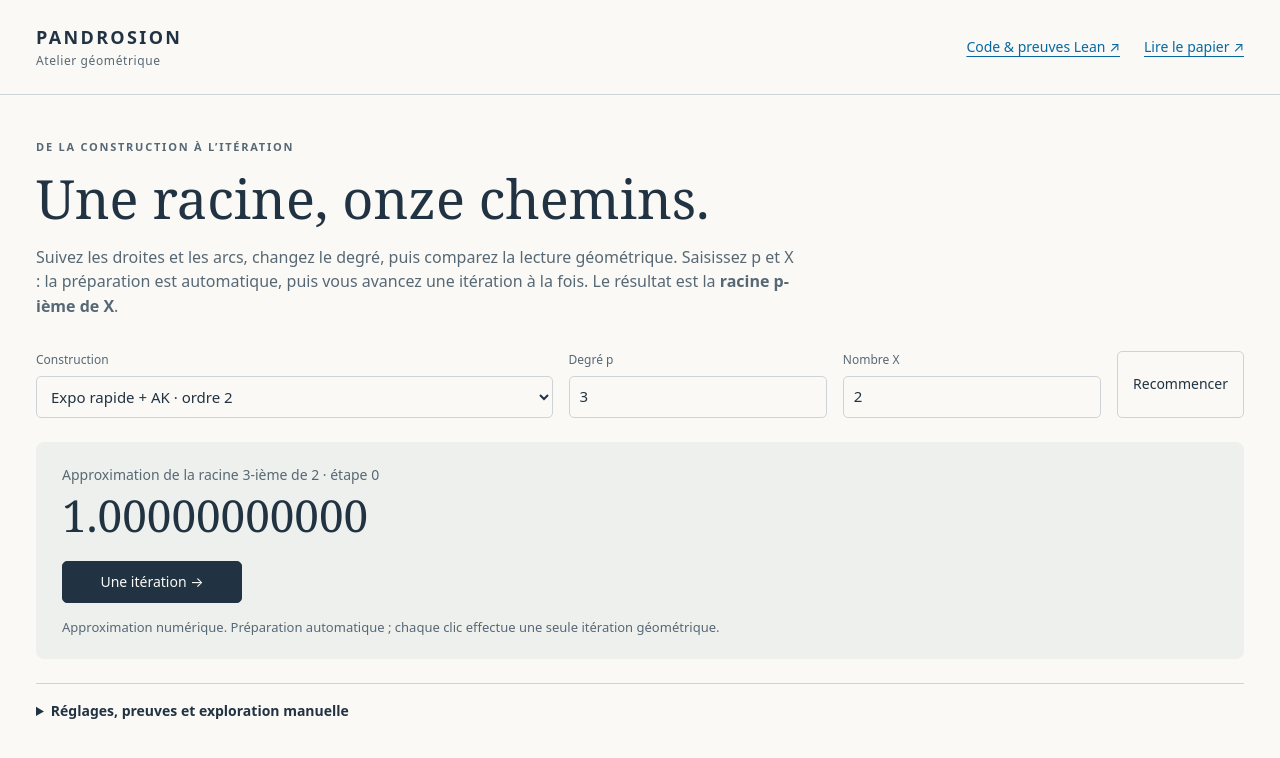
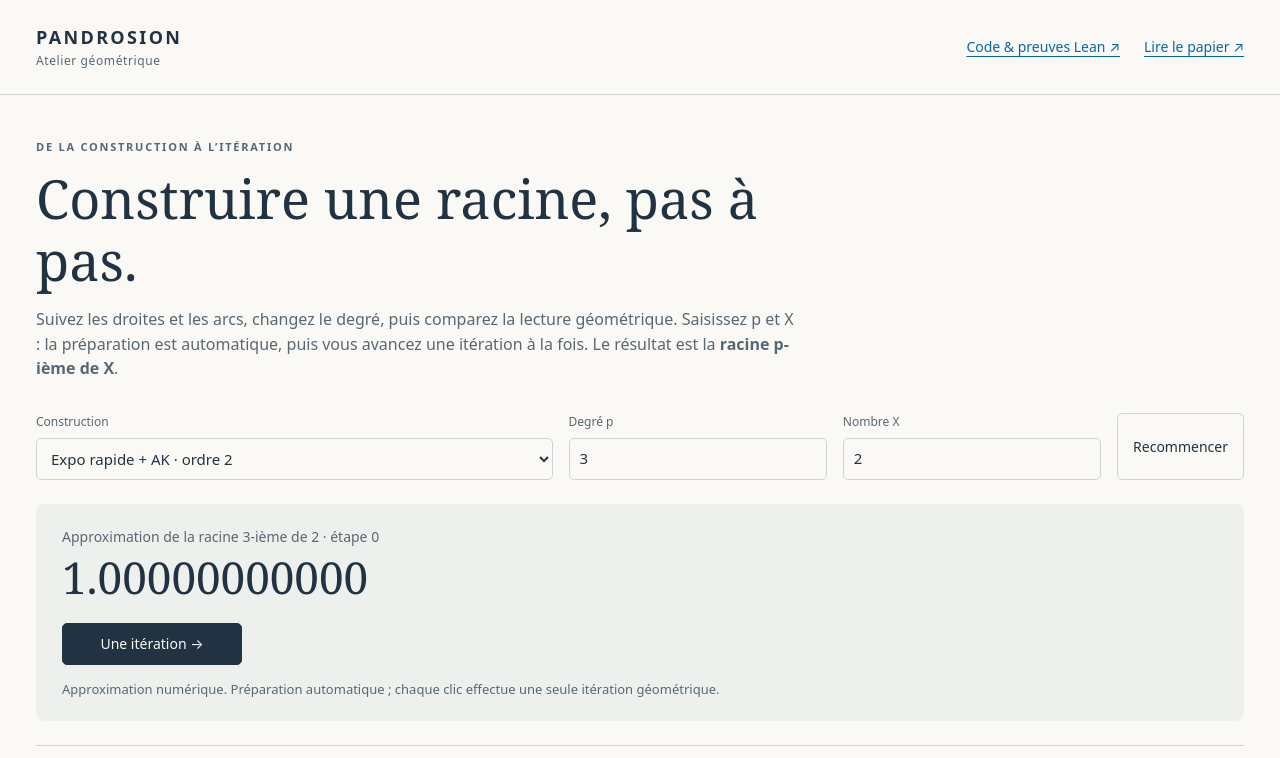
Before and after one commit to ivan-fr/pandrosion, a website with bundled scripts: page docs/index.html in a window 1280 px wide. Shown: the top 758 px of the page. Built offline with nearby package versions, Linux system fonts and the light colour scheme.

Commit message:
Simplify the geometry gallery heading

```diff
--- a/docs/index.html
+++ b/docs/index.html
@@ -1,10 +1,10 @@
 <!doctype html>
 <html lang="fr">
-<head><meta charset="utf-8"><meta name="viewport" content="width=device-width, initial-scale=1"><meta name="description" content="Explorez onze constructions géométriques de racines : Pandrosion, pinceaux, arcs et cercle fixe."><title>Pandrosion — Atelier géométrique</title><link rel="stylesheet" href="style.css"></head>
+<head><meta charset="utf-8"><meta name="viewport" content="width=device-width, initial-scale=1"><meta name="description" content="Explorez les constructions géométriques de racines : Pandrosion, pinceaux, arcs et cercle fixe."><title>Pandrosion — Atelier géométrique</title><link rel="stylesheet" href="style.css"></head>
 <body>
 <header><a class="brand" href="./">PANDROSION <span>Atelier géométrique</span></a><nav aria-label="Ressources"><a href="https://github.com/ivan-fr/pandrosion">Code & preuves Lean ↗</a><a href="https://github.com/ivan-fr/pandrosion/blob/main/paper/reciprocal_geometry_v20/Reciprocal_Root_Geometry_v20.pdf">Lire le papier ↗</a></nav></header>
 <main>
-<div class="intro"><p class="eyebrow">DE LA CONSTRUCTION À L’ITÉRATION</p><h1>Une racine, onze chemins.</h1><p>Suivez les droites et les arcs, changez le degré, puis comparez la lecture géométrique. Saisissez p et X : la préparation est automatique, puis vous avancez une itération à la fois. Le résultat est la <strong>racine p-ième de X</strong>.</p></div>
+<div class="intro"><p class="eyebrow">DE LA CONSTRUCTION À L’ITÉRATION</p><h1>Construire une racine, pas à pas.</h1><p>Suivez les droites et les arcs, changez le degré, puis comparez la lecture géométrique. Saisissez p et X : la préparation est automatique, puis vous avancez une itération à la fois. Le résultat est la <strong>racine p-ième de X</strong>.</p></div>
 <section class="controls" aria-label="Paramètres de la construction">
 <label class="method">Construction<select id="method"><optgroup label="Protocoles V20"><option value="AK">Pandrosion AK · ordre 2 · p ≤ 32</option><option value="AD">Pandrosion AD · ordre 3 · p ≤ 32</option><option value="projective">AD projectif [2/1] · ordre 4 · p ≤ 32</option><option value="arc">AD à arc décentré · ordre 5 · p ≤ 32</option><option value="halley">Pinceaux + Halley · ordre 3</option><option value="pade">Pinceaux + Padé [2/2] · ordre 5</option><option value="circle">Cercle fixe inverse [2/2] · ordre 5</option></optgroup><optgroup label="Explorations · exponentiation binaire"><option value="AKfast" selected>Expo rapide + AK · ordre 2</option><option value="ADfast">Expo rapide + AD · ordre 3</option><option value="projectiveFast">Expo rapide + AD projectif [2/1] · ordre 4</option><option value="arcFast">Expo rapide + arc décentré · ordre 5</option></optgroup></select></label>
 <label>Degré p<input id="degree" type="number" min="3" max="1000000" step="1" value="3"></label>
```
